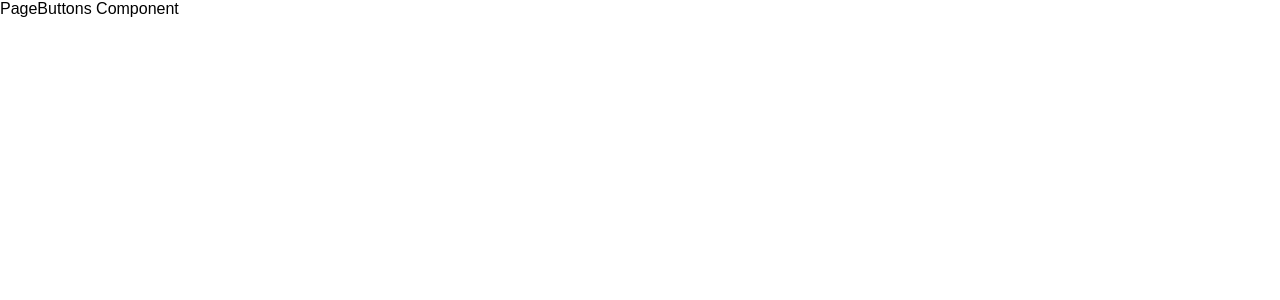
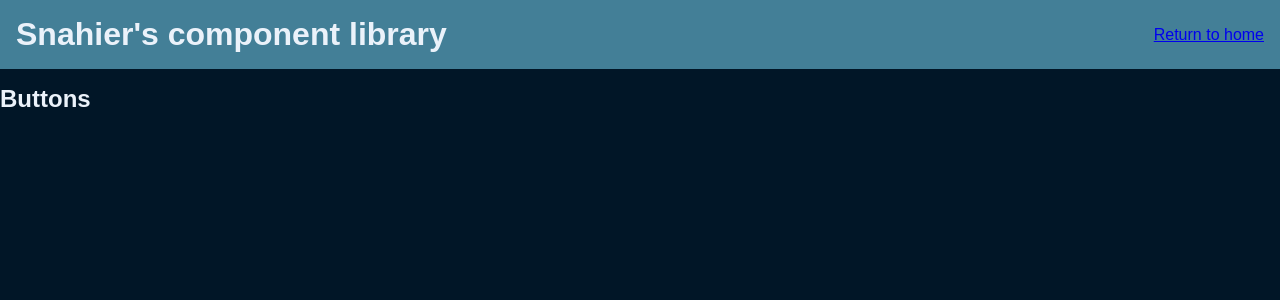
Before and after one commit to Snahier/snahier-react-tools, a React (Create React App) app: page /buttons in a window 1280 px wide. Shown: the top 300 px of the page. Built offline with nearby package versions, Linux system fonts and the light colour scheme.

Commit message:
Add page styling

```diff
--- a/src/pages/Buttons/index.tsx
+++ b/src/pages/Buttons/index.tsx
@@ -1,11 +1,13 @@
+import { Header } from "../../components/Header"
 import { StyledPageButtons } from "./styles"
 
 interface PageButtonsProps {}
 
 export const PageButtons: React.FC<PageButtonsProps> = () => {
   return (
-    <StyledPageButtons>
-      <div>PageButtons Component</div>
+    <StyledPageButtons className="page">
+      <Header />
+      <h2>Buttons</h2>
     </StyledPageButtons>
   )
 }
```
